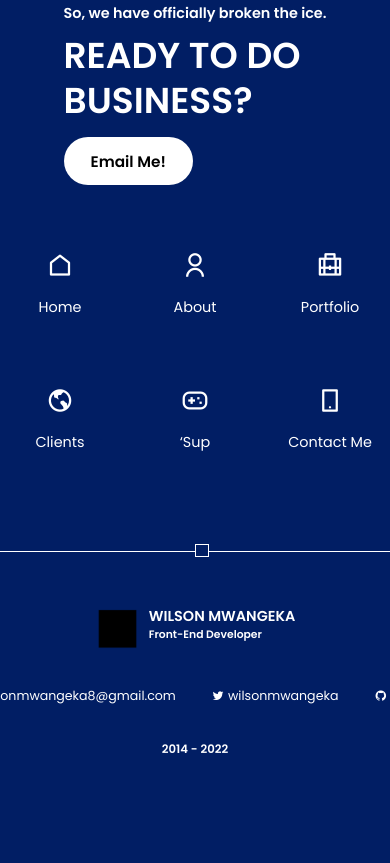
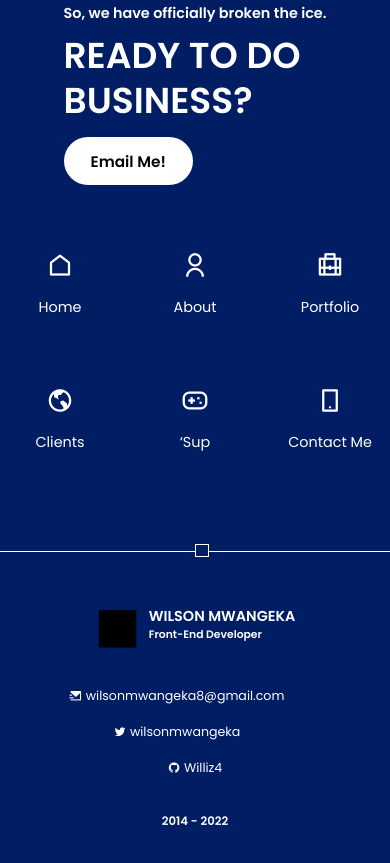
Before and after one commit to Williz4/myportfolio, a website built with Vite: page sup.html in a window 390 px wide. Shown: the part 5769-6632 px from the top of the page. Built offline with nearby package versions, Linux system fonts and the light colour scheme.

Commit message:
Edited the footer

```diff
--- a/assets/css/about.css
+++ b/assets/css/about.css
@@ -577,6 +577,16 @@ body {
 	display: flex;
 }
 
+@media (max-width: 37.5em) {
+	.footer__socials {
+		flex-direction: column;
+	}
+
+	.footer__socials a:not(:last-of-type) {
+		margin-bottom: 2rem;
+	}
+}
+
 .footer__socials--icon {
 	margin-right: .4rem;
 }
--- a/assets/css/clients.css
+++ b/assets/css/clients.css
@@ -612,6 +612,16 @@ body {
 	display: flex;
 }
 
+@media (max-width: 37.5em) {
+	.footer__socials {
+		flex-direction: column;
+	}
+
+	.footer__socials a:not(:last-of-type) {
+		margin-bottom: 2rem;
+	}
+}
+
 .footer__socials--icon {
 	margin-right: .4rem;
 }
--- a/assets/css/contact.css
+++ b/assets/css/contact.css
@@ -548,6 +548,16 @@ body {
 	display: flex;
 }
 
+@media (max-width: 37.5em) {
+	.footer__socials {
+		flex-direction: column;
+	}
+
+	.footer__socials a:not(:last-of-type) {
+		margin-bottom: 2rem;
+	}
+}
+
 .footer__socials--icon {
 	margin-right: .4rem;
 }
--- a/assets/css/portfolio.css
+++ b/assets/css/portfolio.css
@@ -668,6 +668,16 @@ body {
 	display: flex;
 }
 
+@media (max-width: 37.5em) {
+	.footer__socials {
+		flex-direction: column;
+	}
+
+	.footer__socials a:not(:last-of-type) {
+		margin-bottom: 2rem;
+	}
+}
+
 .footer__socials--icon {
 	margin-right: .4rem;
 }
--- a/assets/css/sup.css
+++ b/assets/css/sup.css
@@ -656,6 +656,16 @@ body {
 	display: flex;
 }
 
+@media (max-width: 37.5em) {
+	.footer__socials {
+		flex-direction: column;
+	}
+
+	.footer__socials a:not(:last-of-type) {
+		margin-bottom: 2rem;
+	}
+}
+
 .footer__socials--icon {
 	margin-right: .4rem;
 }
```
